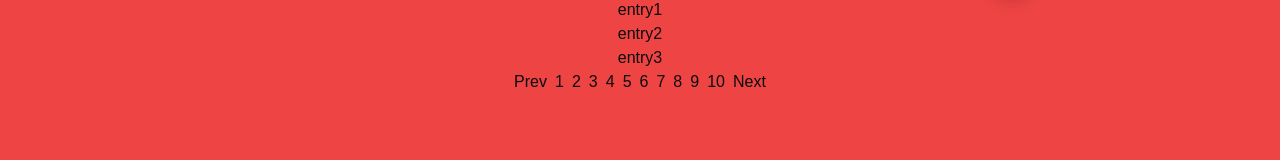
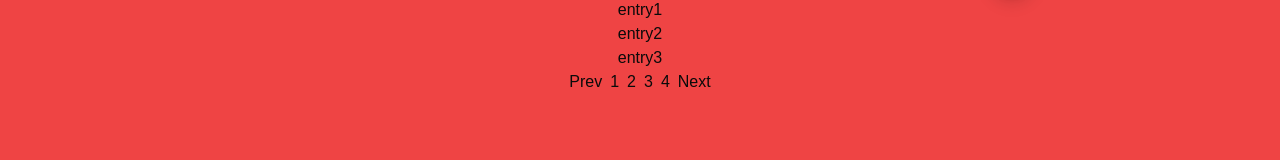
Before and after one commit to fabriJerezz/sitio-bienal, a Next.js app: page /escultores in a window 1280 px wide. Shown: the part 302-462 px from the top of the page. Built offline with nearby package versions, Linux system fonts and the light colour scheme.

Commit message:
Comentado de paginacion

```diff
--- a/src/components/Escultores/Pagination/SculptorPagination.tsx
+++ b/src/components/Escultores/Pagination/SculptorPagination.tsx
@@ -6,10 +6,13 @@ function SculptorPagination({
 }: {
   searchParams?: { page?: string; query?: string };
 }) {
+  // Obtiene la página actual desde los parámetros de búsqueda o usa 1 como valor predeterminado
   const currentPage = Number(searchParams?.page) || 1;
 
-  const totalPages = 10;
+  // Número total de páginas (esto podría venir de una API o cálculo basado en datos reales)
+  const totalPages = 4;
 
+  // Array de entradas de ejemplo (en una aplicación real, esto vendría de una base de datos o API)
   const entries = [
     'entry1',
     'entry2',
@@ -23,10 +26,11 @@ function SculptorPagination({
     'entry10',
   ];
 
-  // Calculate the start and end index for the current page
-  const entriesPerPage = 3; // Adjust this number as needed
+  // Calcula el índice de inicio y fin para la página actual
+  const entriesPerPage = 3; // Ajusta este número según sea necesario
   const startIndex = (currentPage - 1) * entriesPerPage;
   const endIndex = startIndex + entriesPerPage;
+  // Obtiene las entradas para la página actual
   const currentEntries = entries.slice(startIndex, endIndex);
 
   return (
```
